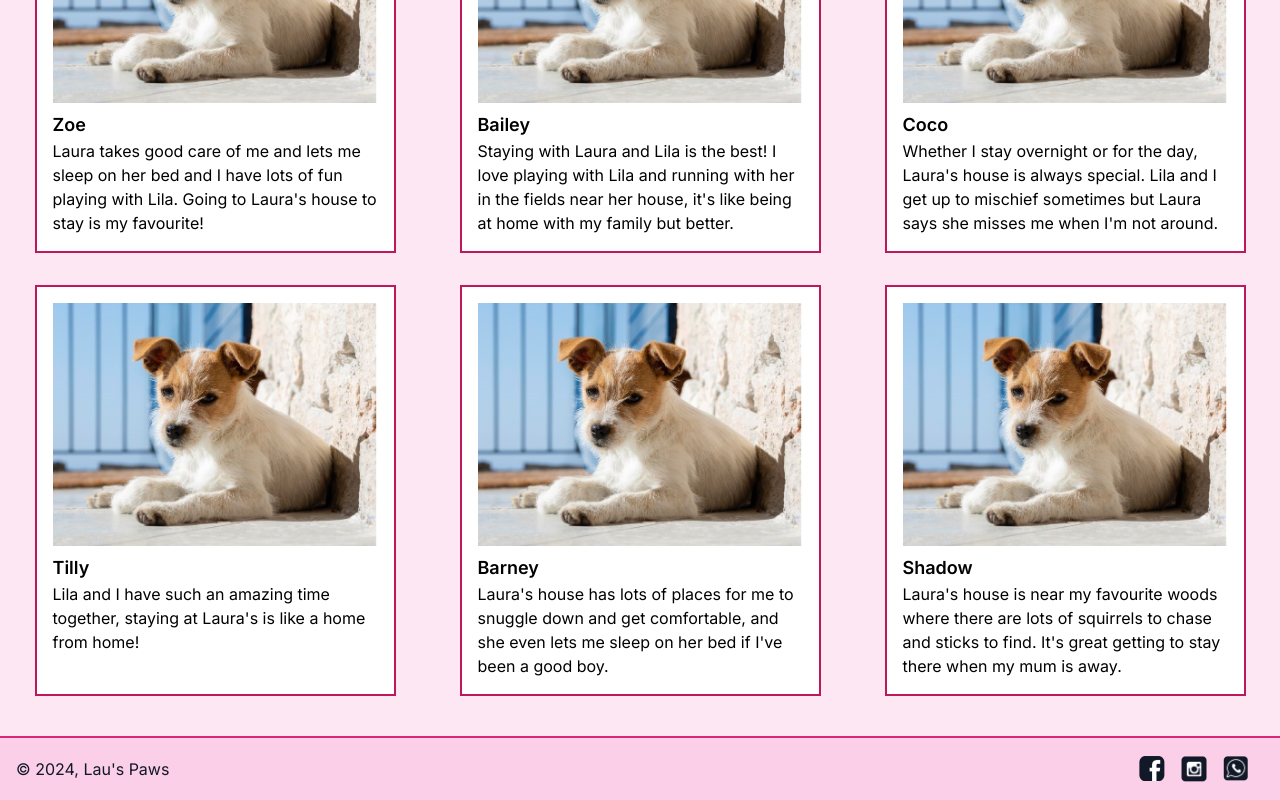
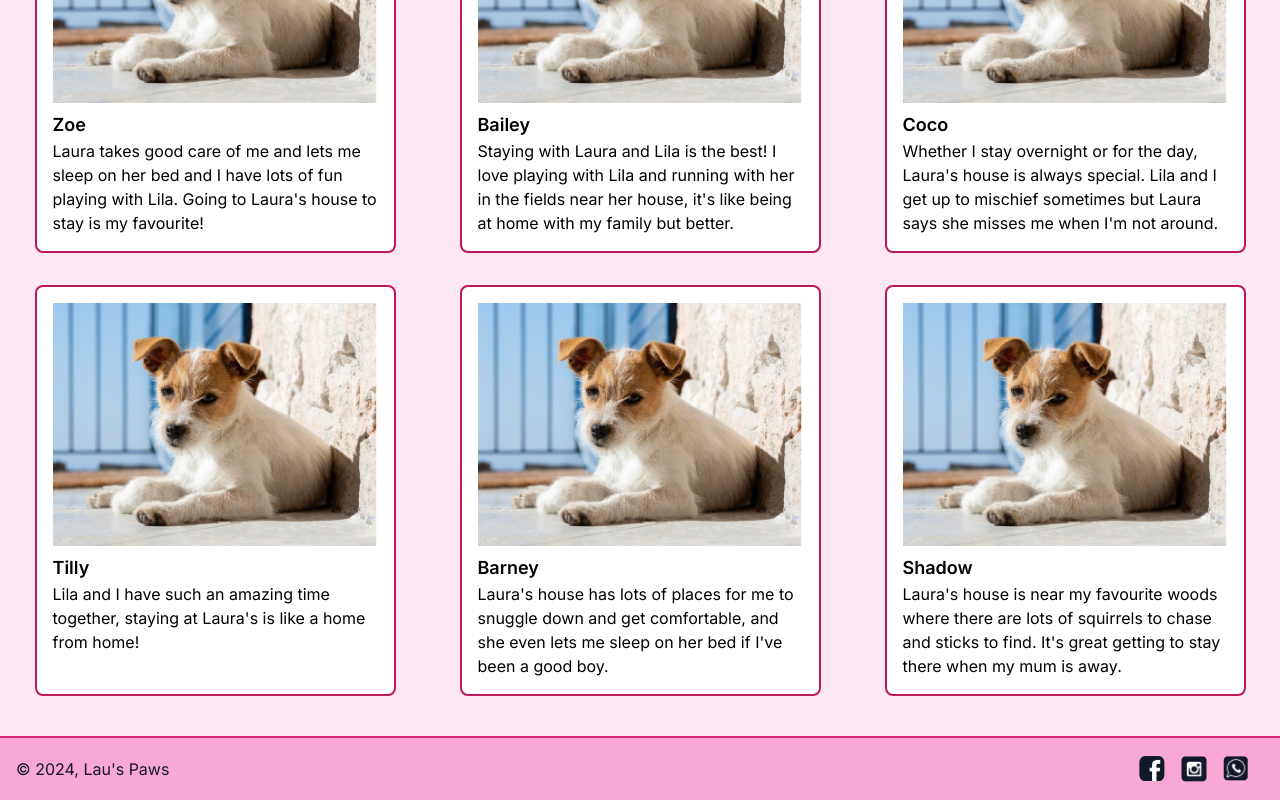
Before and after one commit to lolamindi/laus-paws, a Next.js app: page /reviews in a window 1280 px wide. Shown: the part 278-1078 px from the top of the page. Built offline with nearby package versions, Linux system fonts and the light colour scheme.

Commit message:
adjust review card styles

```diff
--- a/src/app/components/Footer.jsx
+++ b/src/app/components/Footer.jsx
@@ -4,7 +4,7 @@ export default function Footer() {
   const currentYear = new Date().getFullYear();
 
   return (
-    <footer className="bg-pink-200 h-16 flex items-center justify-between border-t-2 border-pink-600 pl-4 pr-8 text-gray-900">
+    <footer className="bg-pink-300 h-16 flex items-center justify-between border-t-2 border-pink-600 pl-4 pr-8 text-gray-900">
       © {currentYear}, Lau's Paws
       <SocialNavBar/>
     </footer>
--- a/src/app/reviews/page.jsx
+++ b/src/app/reviews/page.jsx
@@ -7,7 +7,7 @@ export default function Reviews({ dogs = dogData }) {
       <section className="grid grid-cols-3 gap-x-16 gap-y-8 my-10">
         <ul className="contents">
           {dogs.map((dog) => (
-            <li key={dog.id} className="flex flex-col items-center border-2 border-pink-700 p-4 bg-white">
+            <li key={dog.id} className="flex flex-col items-center rounded-lg border-2 border-pink-700 p-4 bg-white">
               <article>
                 <Image className="pb-2"
                   src={dog.image}
```
